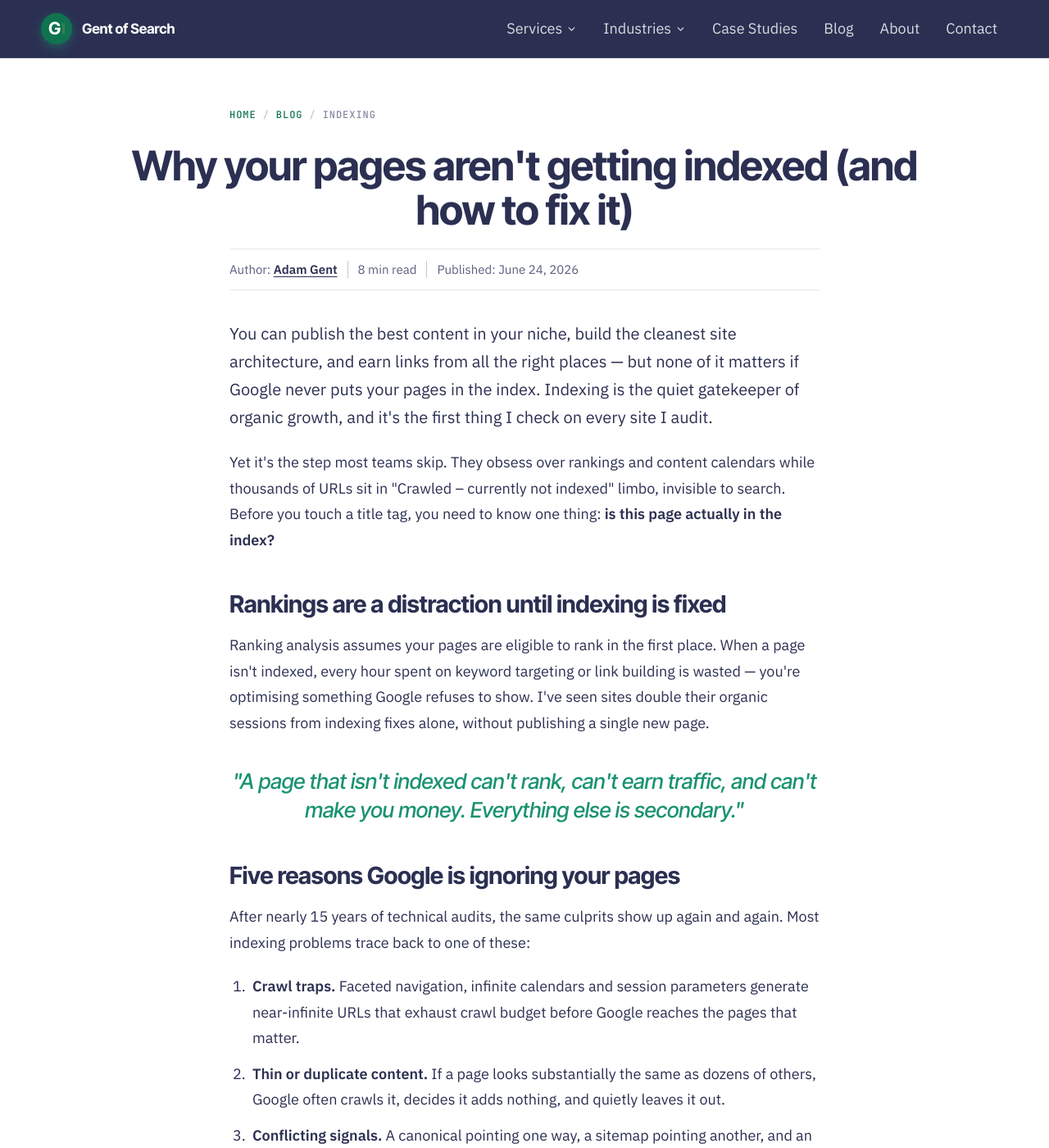
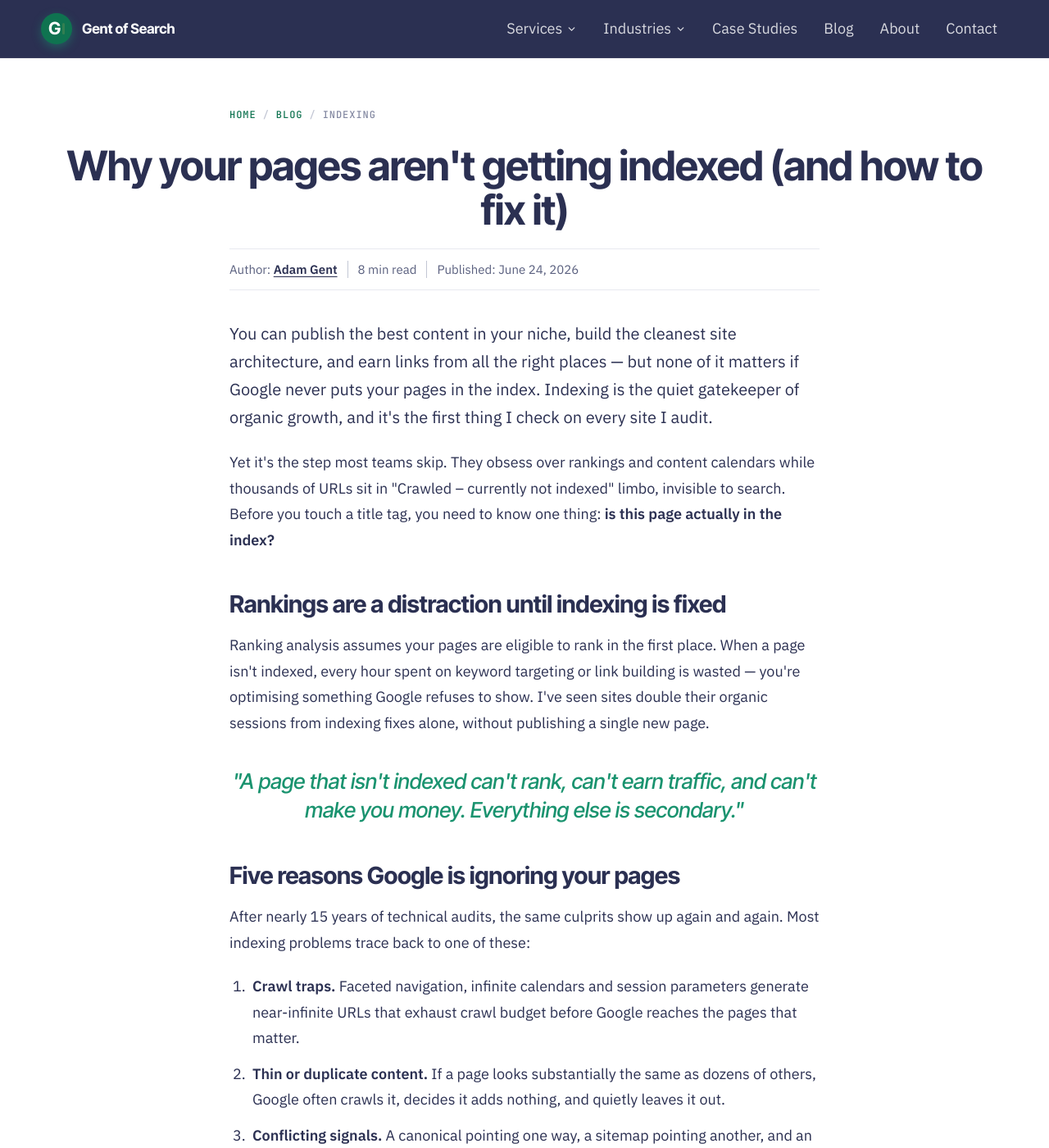
Before and after one commit to Gent-of-Search/gentofsearch.com, a Jekyll site: the page built from _posts/2026-06-24-why-your-pages-arent-getting-indexed.md, in a window 1280 px wide and 1400 px high. Shown: the whole window at 82% size. Built offline with Jekyll 4.4.1, drawn with Linux system fonts in a browser that asks for light colours.

Commit message:
Blog posts: allow titles up to 1120px so longer titles fit on one line
Co-Authored-By: Claude Opus 5.5 <noreply@anthropic.com>

```diff
--- a/assets/css/site.css
+++ b/assets/css/site.css
@@ -314,4 +314,4 @@ img { max-width: 100%; }
 }
 
 /* Blog post title: centred and wider than the 720px article column (equally on both sides) so titles fit on fewer lines */
-.post-title { --gos-title-bleed: clamp(0px, (100vw - 768px) / 2, 140px); margin-left: calc(-1 * var(--gos-title-bleed)) !important; margin-right: calc(-1 * var(--gos-title-bleed)) !important; text-align: center; }
+.post-title { --gos-title-bleed: clamp(0px, (100vw - 768px) / 2, 200px); margin-left: calc(-1 * var(--gos-title-bleed)) !important; margin-right: calc(-1 * var(--gos-title-bleed)) !important; text-align: center; }
```
